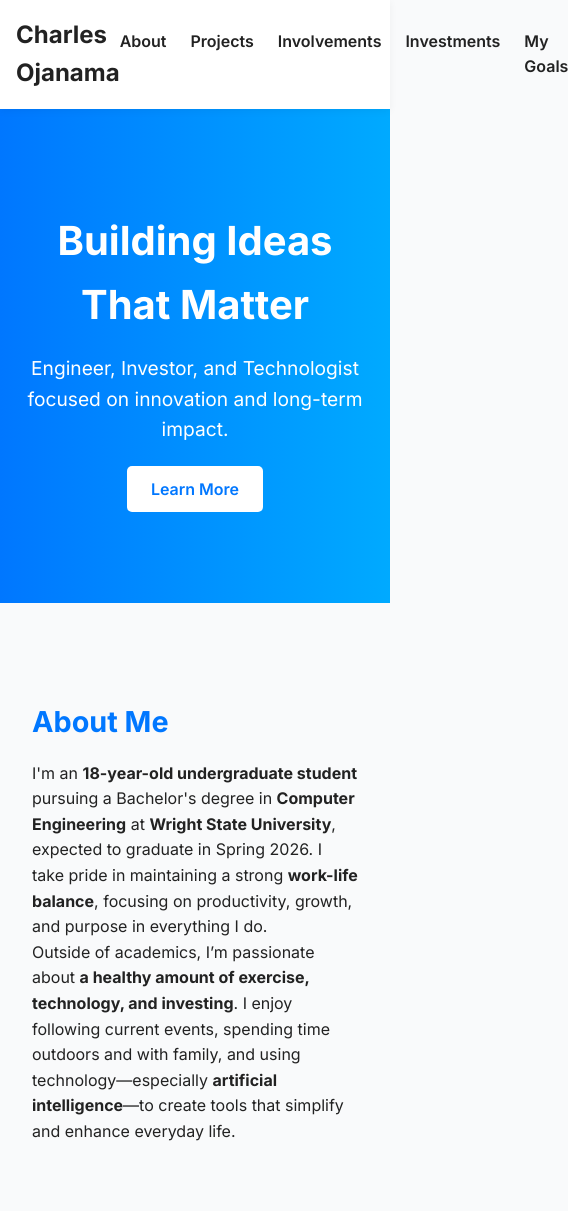
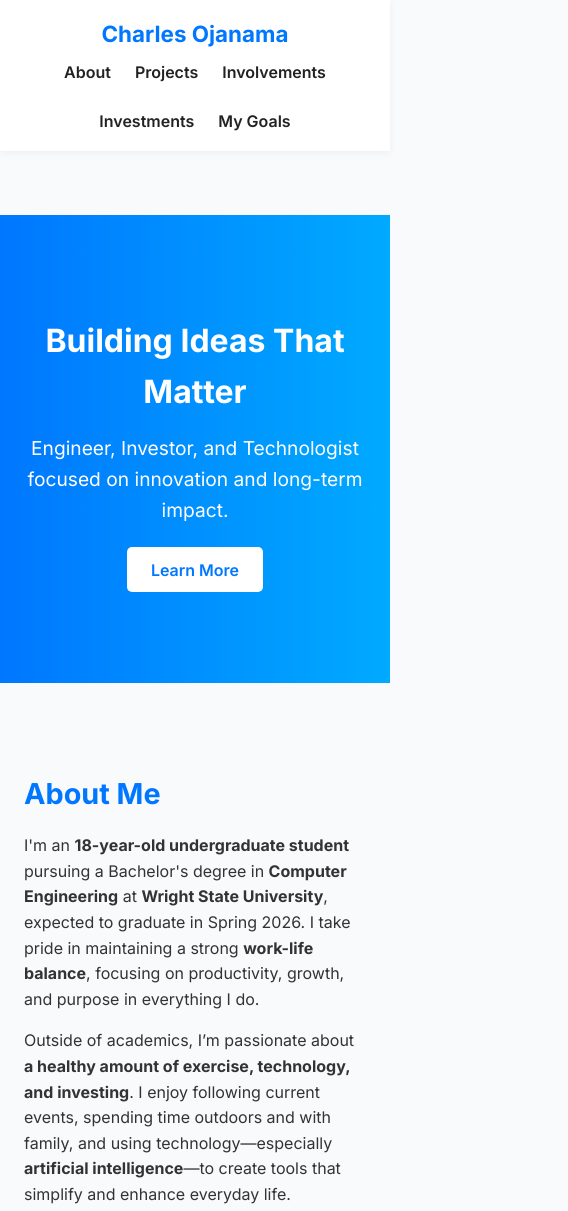
Before and after one commit to c-ojanama/c-ojanama, a plain HTML site: page index.html in a window 390 px wide. Shown: the top 1211 px of the page, 568 px wide, since content can reach past the window. Drawn offline with Linux system fonts and the light colour scheme; a script that the page names is missing.

Commit message:
Add global reset and responsive design styles

```diff
--- a/style.css
+++ b/style.css
@@ -1,7 +1,13 @@
+/* ======== GLOBAL RESET ======== */
 * {
   box-sizing: border-box;
   margin: 0;
   padding: 0;
+}
+
+/* ======== BASE STYLES ======== */
+html {
+  scroll-behavior: smooth; /* smooth scrolling when clicking nav links */
 }
 
 body {
@@ -11,6 +17,7 @@ body {
   line-height: 1.6;
 }
 
+/* ======== NAVIGATION BAR ======== */
 header {
   background-color: white;
   box-shadow: 0 2px 8px rgba(0, 0, 0, 0.05);
@@ -28,6 +35,12 @@ header {
   padding: 1rem;
 }
 
+.logo {
+  font-size: 1.4rem;
+  font-weight: 700;
+  color: #0077ff;
+}
+
 .nav-links {
   list-style: none;
   display: flex;
@@ -38,12 +51,14 @@ header {
   text-decoration: none;
   color: #222;
   font-weight: 600;
+  transition: color 0.2s ease;
 }
 
 .nav-links a:hover {
   color: #0077ff;
 }
 
+/* ======== HERO SECTION ======== */
 .hero {
   background: linear-gradient(to right, #0077ff, #00aaff);
   color: white;
@@ -68,16 +83,24 @@ header {
   border-radius: 5px;
   text-decoration: none;
   font-weight: 600;
+  transition: all 0.2s ease;
 }
 
 .btn:hover {
   background: #e6f0ff;
+  transform: translateY(-2px);
 }
 
-.section {
+/* ======== SECTION STYLES ======== */
+main {
+  scroll-padding-top: 100px; /* for Safari fallback */
+}
+
+section {
   max-width: 900px;
   margin: 4rem auto;
   padding: 2rem;
+  scroll-margin-top: 100px; /* prevents header overlap */
 }
 
 .section.light {
@@ -92,6 +115,22 @@ header {
   color: #0077ff;
 }
 
+.section p {
+  margin-bottom: 1rem;
+  font-size: 1rem;
+  color: #333;
+}
+
+.section ul {
+  list-style: disc;
+  margin-left: 1.5rem;
+}
+
+.section li {
+  margin-bottom: 0.6rem;
+}
+
+/* ======== FOOTER ======== */
 footer {
   text-align: center;
   padding: 2rem 1rem;
@@ -102,4 +141,30 @@ footer {
 footer a {
   color: #00aaff;
   text-decoration: none;
+  font-weight: 500;
 }
+
+footer a:hover {
+  text-decoration: underline;
+}
+
+/* ======== RESPONSIVE DESIGN ======== */
+@media (max-width: 768px) {
+  .navbar {
+    flex-direction: column;
+    gap: 0.5rem;
+  }
+
+  .nav-links {
+    flex-wrap: wrap;
+    justify-content: center;
+  }
+
+  .hero-content h2 {
+    font-size: 2rem;
+  }
+
+  .section {
+    padding: 1.5rem;
+  }
+}
```
